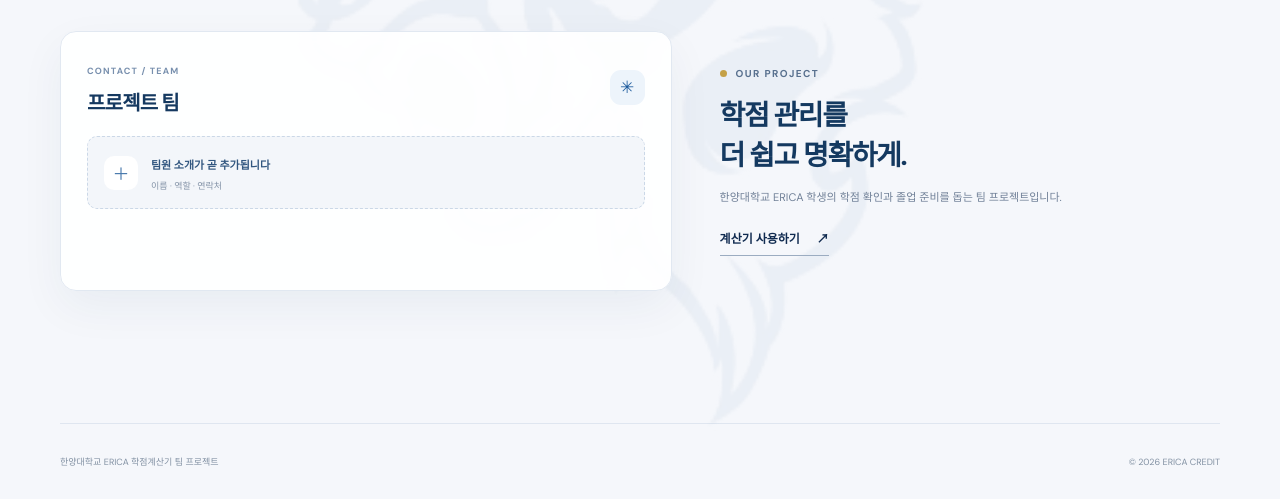
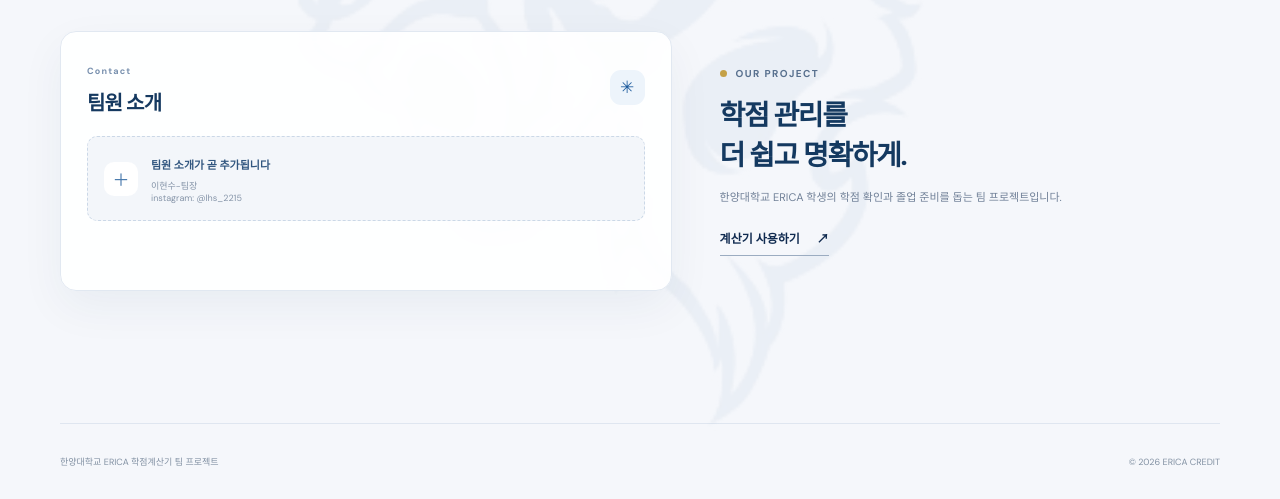
Before and after one commit to lhs2215/team-project_khg-lhs, a plain HTML site: page Contact.html in a window 1280 px wide. Shown: the part 339-838 px from the top of the page. Drawn offline with Linux system fonts and the light colour scheme.

Commit message:
contact에 제작자 써넣기

```diff
--- a/Contact.html
+++ b/Contact.html
@@ -12,7 +12,7 @@
   <header class="site-header"><a class="brand" href="index.html" aria-label="ERICA 학점계산기 홈"><img class="brand-logo" src="erica-logo.png" alt="한양대학교 ERICA"><span class="brand-caption">학점계산기</span></a><nav class="main-nav" aria-label="주요 메뉴"><a href="index.html">Home</a><a href="Residential.html">Residential</a><a class="active" href="Contact.html" aria-current="page">Contact</a></nav></header>
   <main class="page-shell">
     <section class="page-hero section-shell reveal"><div class="eyebrow"><span class="eyebrow-dot"></span> MEET THE TEAM</div><h1>팀원<span class="title-accent">소개</span></h1><p>문의사항이 있다면<br>아래 연락처로 문의해 주세요!</p></section>
-    <section class="section-shell contact-content reveal"><div class="panel contact-panel"><div class="panel-heading"><div><span class="panel-kicker">CONTACT / TEAM</span><h2>프로젝트 팀</h2></div><span class="panel-icon">✳</span></div><p class="panel-description"></p><div class="contact-placeholder"><span class="placeholder-mark">＋</span><div><b>팀원 소개가 곧 추가됩니다</b><p>이름 · 역할 · 연락처</p></div></div></div><div class="contact-side"><div class="eyebrow"><span class="eyebrow-dot"></span> OUR PROJECT</div><h2>학점 관리를<br>더 쉽고 명확하게.</h2><p>한양대학교 ERICA 학생의 학점 확인과 졸업 준비를 돕는 팀 프로젝트입니다.</p><a class="inline-link" href="index.html">계산기 사용하기 <span>↗</span></a></div></section>
+    <section class="section-shell contact-content reveal"><div class="panel contact-panel"><div class="panel-heading"><div><span class="panel-kicker">Contact</span><h2>팀원 소개</h2></div><span class="panel-icon">✳</span></div><p class="panel-description"></p><div class="contact-placeholder"><span class="placeholder-mark">＋</span><div><b>팀원 소개가 곧 추가됩니다</b><p>이현수-팀장<br>instagram: @lhs_2215</p></div></div></div><div class="contact-side"><div class="eyebrow"><span class="eyebrow-dot"></span> OUR PROJECT</div><h2>학점 관리를<br>더 쉽고 명확하게.</h2><p>한양대학교 ERICA 학생의 학점 확인과 졸업 준비를 돕는 팀 프로젝트입니다.</p><a class="inline-link" href="index.html">계산기 사용하기 <span>↗</span></a></div></section>
   </main>
   <footer class="site-footer section-shell"><span>한양대학교 ERICA 학점계산기 팀 프로젝트</span><span>© 2026 ERICA CREDIT</span></footer>
 </body>
```
